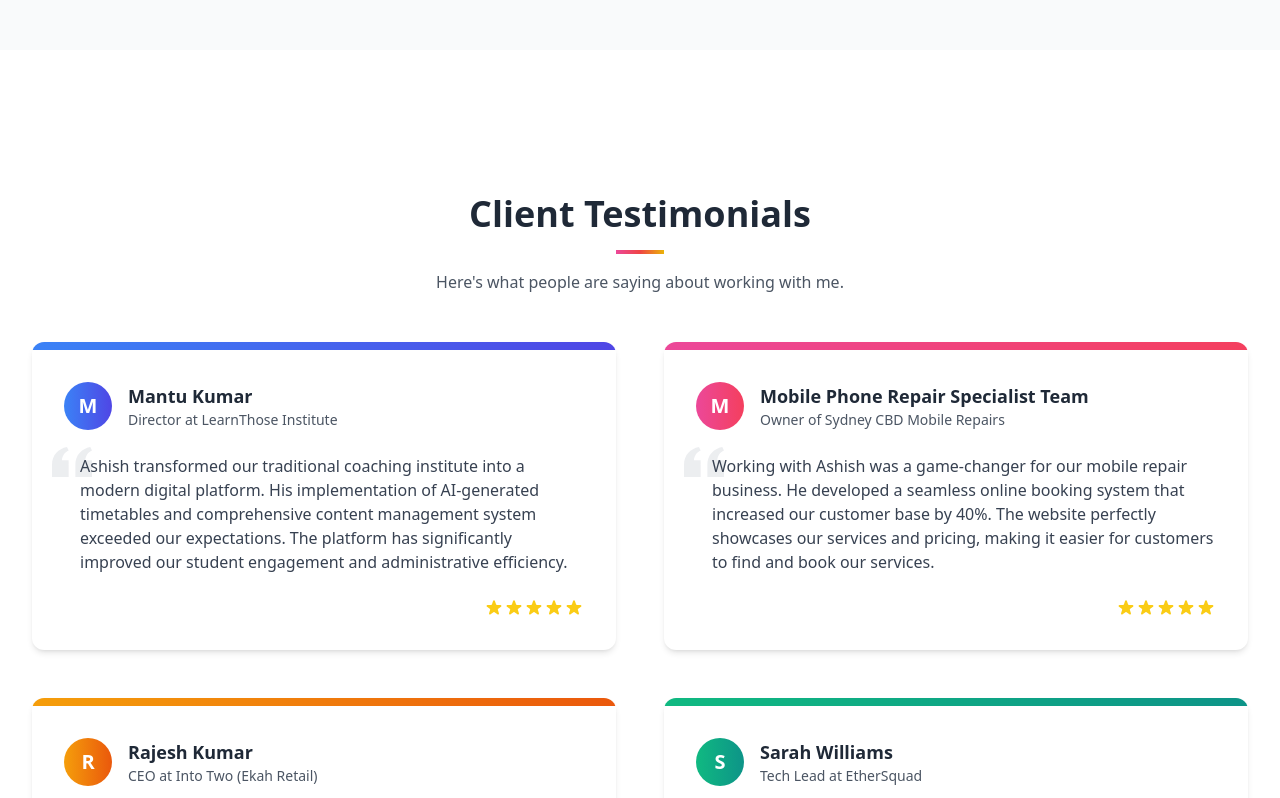
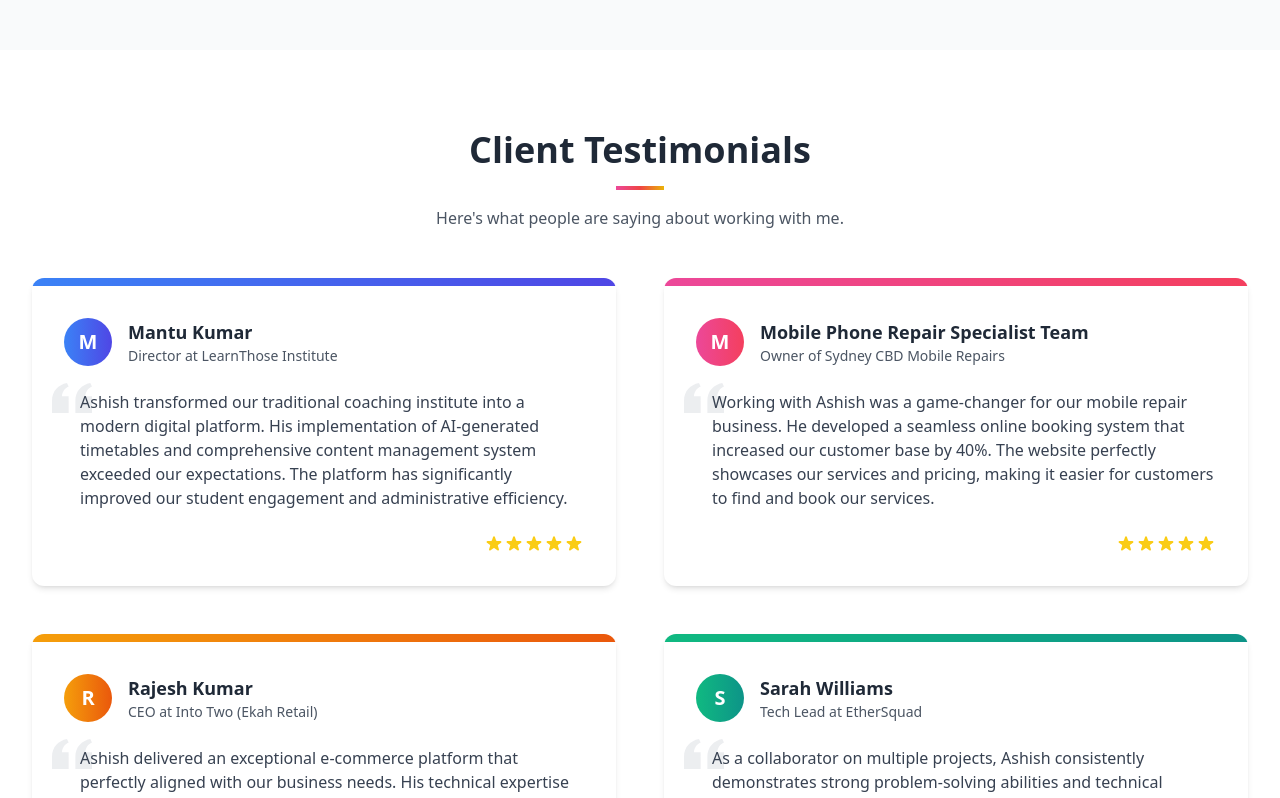
Before and after one commit to ashishkr375/Portfolio-new, a Next.js app: page / in a window 1280 px wide. Shown: the part 6080-6878 px from the top of the page. Built offline with nearby package versions, Linux system fonts and the light colour scheme.

Commit message:
Remove SectionWrapper to keep white background
cgen-1bdd0930eac24b63a624208689c8fc45

```diff
--- a/components/ui/MyTestimonials/index.jsx
+++ b/components/ui/MyTestimonials/index.jsx
@@ -92,7 +92,7 @@ const MyTestimonials = () => {
 
     return (
         <section id="testimonials" className="py-20">
-            <SectionWrapper className="pb-0">
+            <div className="pb-0">
                 <div className="max-w-screen-xl mx-auto px-4 md:px-8">
                     <div className="max-w-2xl sm:text-center md:mx-auto">
                         <h2 className="text-gray-800 text-3xl font-extrabold sm:text-4xl">
@@ -129,7 +129,7 @@ const MyTestimonials = () => {
                         </a>
                     </div>
                 </div>
-            </SectionWrapper>
+            </div>
         </section>
     );
 };
```
